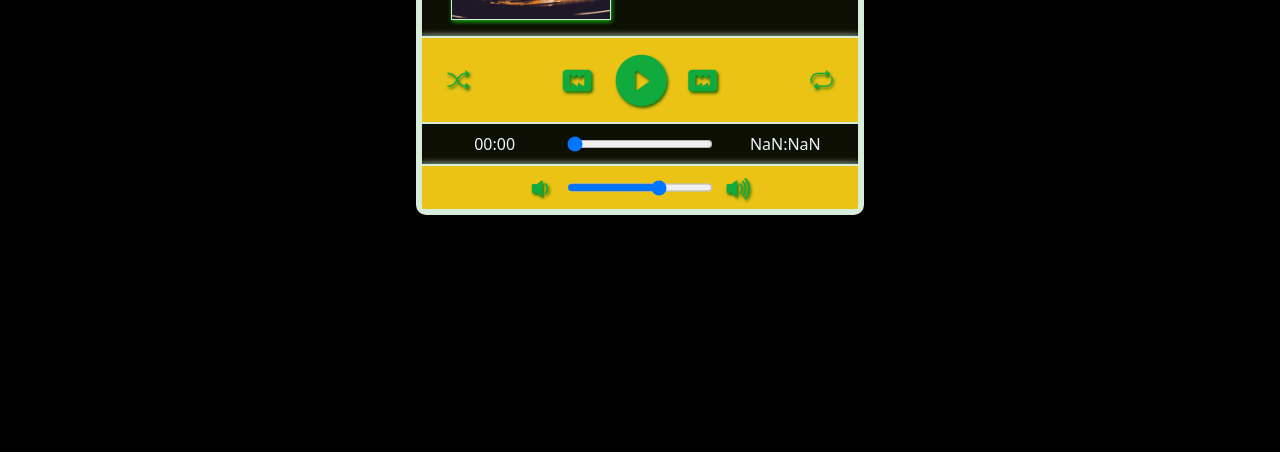
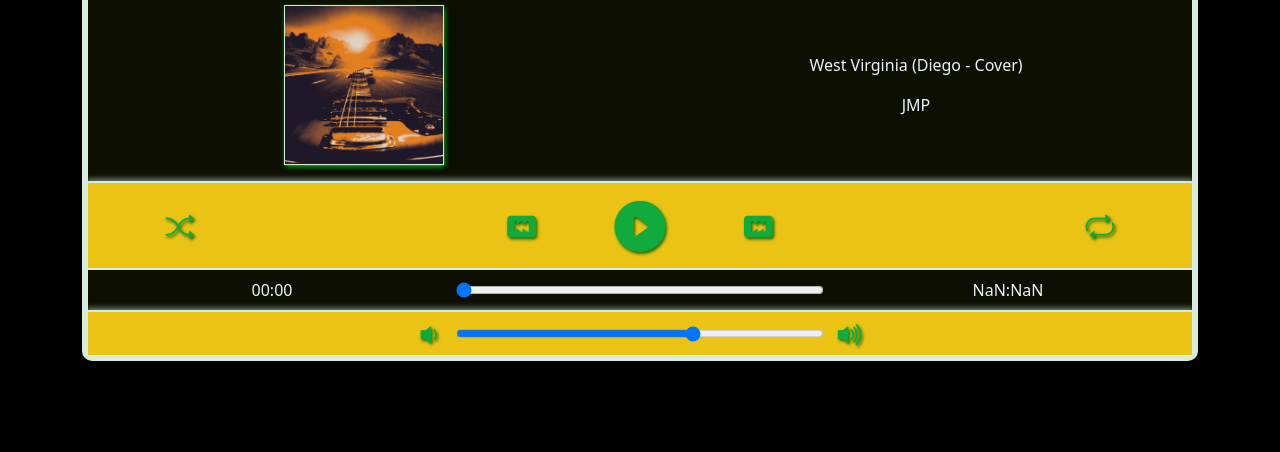
Before and after one commit to Vgarcan/CodeInstitute-proj02, a website: page index.html in a window 1280 px wide. Shown: the part 348-800 px from the top of the page. Drawn offline with nearby package versions, Linux system fonts and the light colour scheme.

Commit message:
FIX: body resolution for small devices

```diff
--- a/assets/css/styles.css
+++ b/assets/css/styles.css
@@ -7,7 +7,8 @@ body {
 /* MAIN CONTAINER */
 
 #player {
-    width: 28rem;
+    /* width: 75%;
+    height: 75%; */
     border: 0.34rem solid rgb(216, 236, 219);
     border-radius: 10px;
     background-color: rgb(12, 15, 1);
@@ -73,17 +74,15 @@ i:hover {
     background-color: #ffd518e9;
 }
 
+i {
+    font-size: 1.8rem;
+}
+
 #playpause-track>i {
     font-size: 3.2rem;
 }
 
-i {
-    font-size: 1.8rem;
-}
-
-i.side-button {
-    font-size: 1.4rem;
-}
+i.side-button {}
 
 
 /* SLIDER SECTION */
--- a/index.html
+++ b/index.html
@@ -18,7 +18,7 @@
 
     </header>
 
-    <main>
+    <main class="container">
         <!-- Music Player -->
         <div id="player" class='container text-center'>
 
@@ -31,11 +31,11 @@
 
             <!-- INFO SECTION -->
             <div id="details" class="row py-3 sect-slice">
-                <div id="now-playing-list" class="col-12 mb-4">PLAYING *x* OF *y*</div>
-                <div id="track-picture" class="col-6 sect">
+                <div id="now-playing-list" class="col-12 mb-2">PLAYING *x* OF *y*</div>
+                <div id="track-picture" class="col-12 col-md-6">
                     <img src="assets/imgs/pic01.jpg" alt="Track Image" class="sect-slice">
                 </div>
-                <div class="col-6 align-self-center">
+                <div class="col-12 col-md-6 align-self-center">
                     <div class="row">
                         <div id="track-name" class="col-12 pb-3">Track Name</div>
                         <div id="track-artist" class="col-12">Track Artist</div>
```
